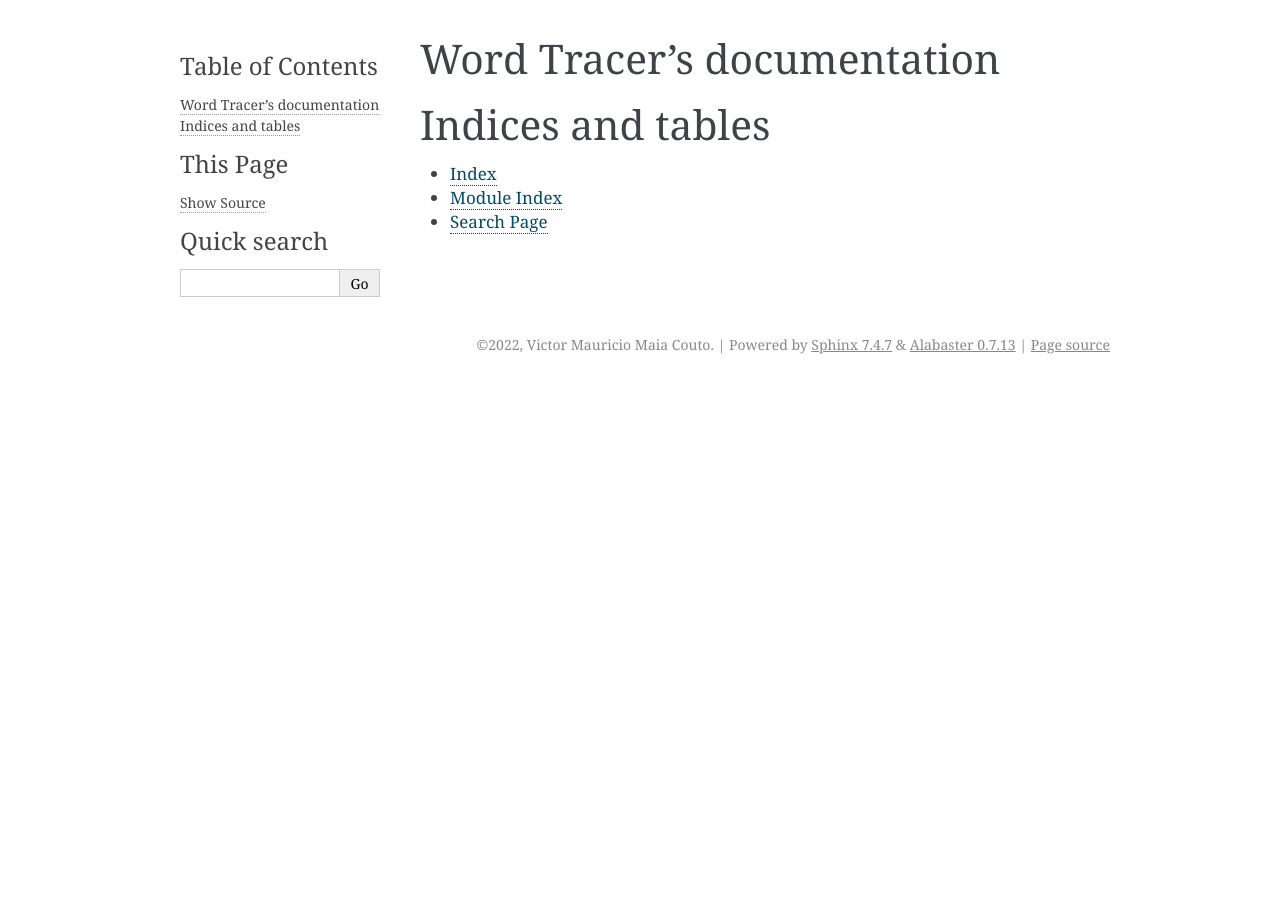
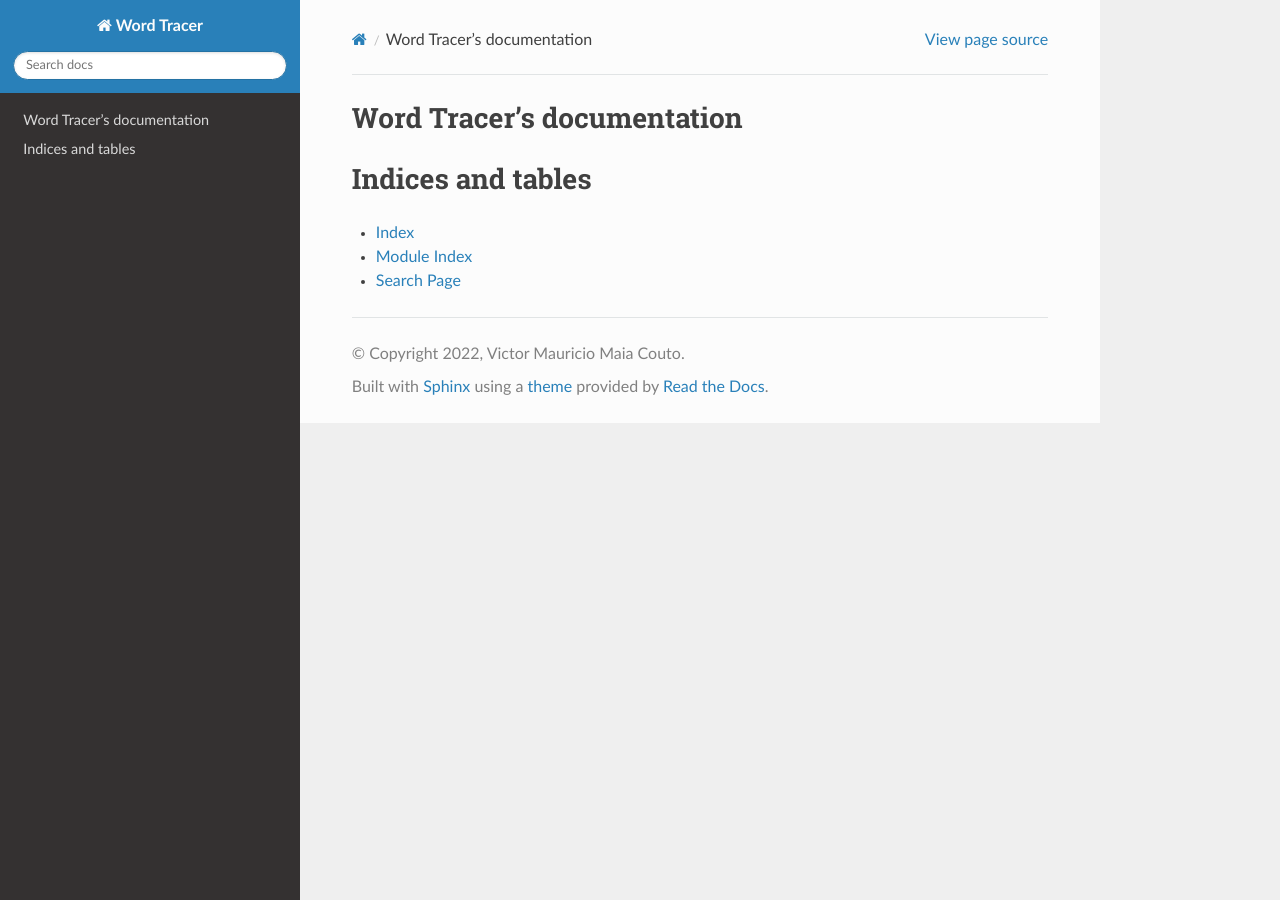
Before and after one commit to sample-nick/Word-Tracer, a Sphinx documentation site: the page built from sphinx/source/index.rst, in a window 1280 px wide. Built offline with Sphinx 7.4.7 and the Read the Docs theme 2.0.0, drawn with Linux system fonts in a browser that asks for light colours.

Commit message:
Added a new theme for the documetation's website

```diff
--- a/sphinx/source/conf.py
+++ b/sphinx/source/conf.py
@@ -1,3 +1,5 @@
+import sphinx_rtd_file
+
 # Configuration file for the Sphinx documentation builder.
 #
 # For the full list of built-in configuration values, see the documentation:
@@ -14,7 +16,7 @@ release = '0.0.1'
 # -- General configuration ---------------------------------------------------
 # https://www.sphinx-doc.org/en/master/usage/configuration.html#general-configuration
 
-extensions = []
+extensions = ['sphinx_rtd_theme']
 
 templates_path = ['_templates']
 exclude_patterns = []
@@ -24,5 +26,5 @@ exclude_patterns = []
 # -- Options for HTML output -------------------------------------------------
 # https://www.sphinx-doc.org/en/master/usage/configuration.html#options-for-html-output
 
-html_theme = 'alabaster'
+html_theme = 'sphinx_rtd_theme'
 html_static_path = ['_static']
```
